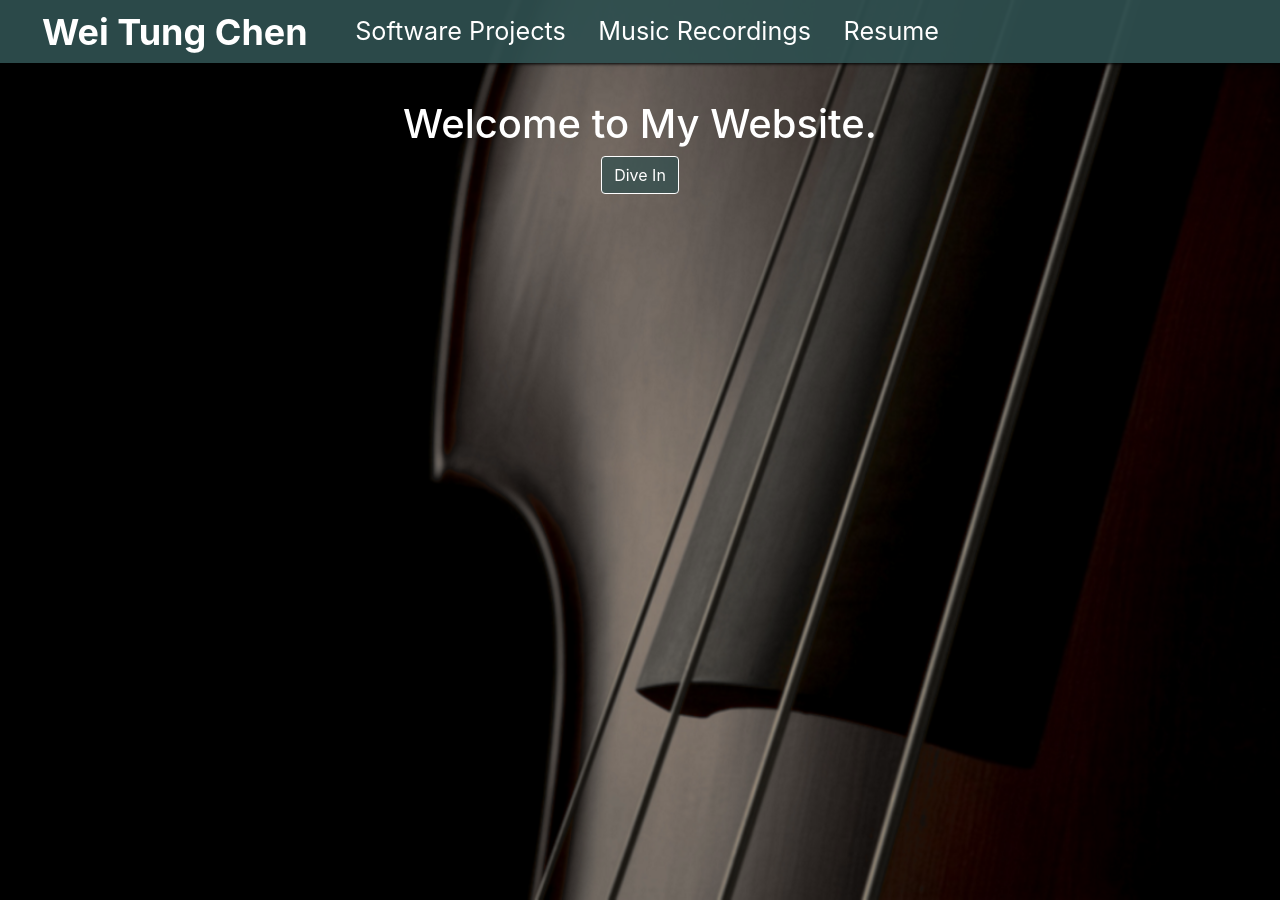
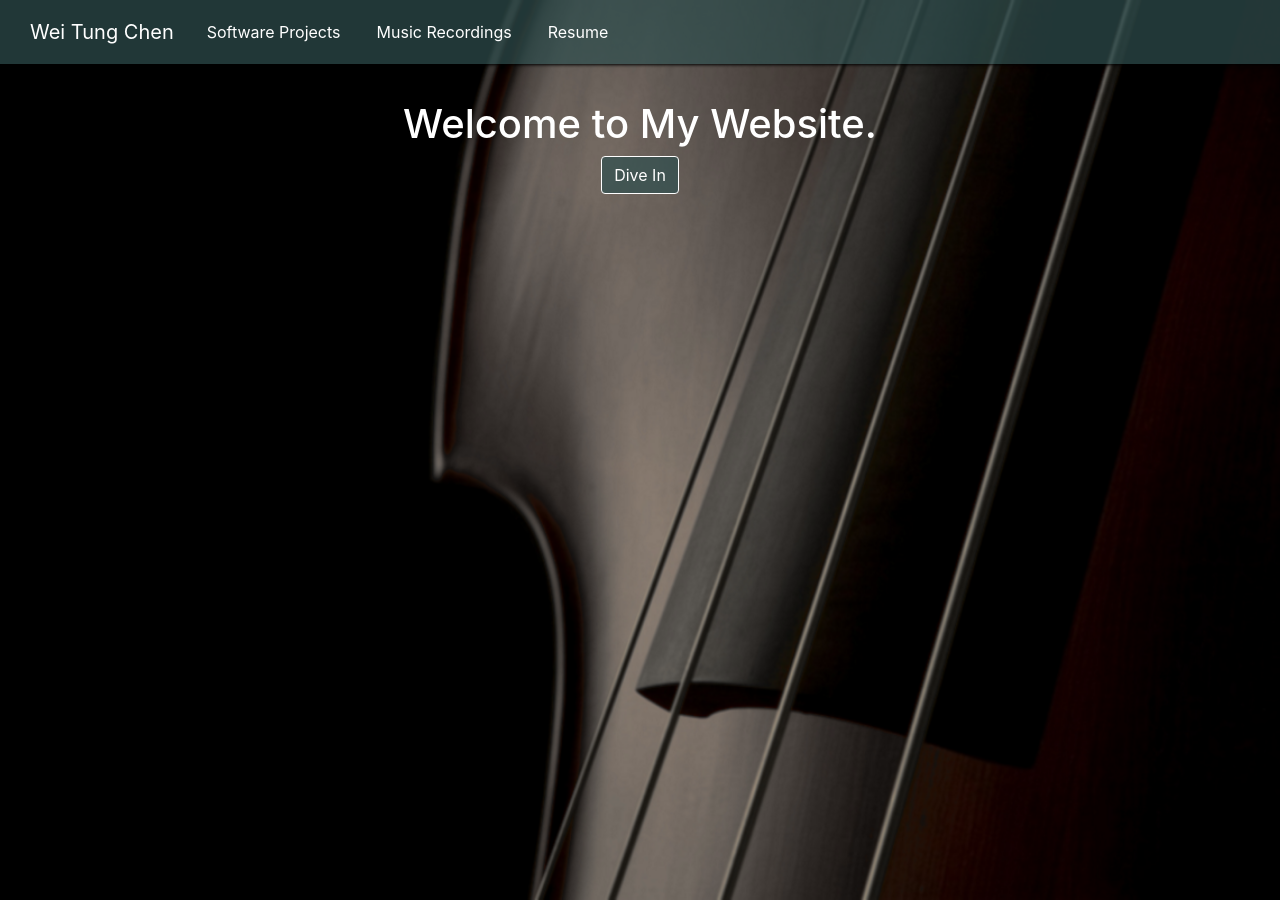
Before and after one commit to lleeoochen/lleeoochen.github.io-jekyll, a Jekyll site: the page built from index.md, in a window 1280 px wide. Built offline with Jekyll 4.4.1, drawn with Linux system fonts in a browser that asks for light colours.

Commit message:
bootstrap menu rollback

```diff
--- a/_includes/menu.html
+++ b/_includes/menu.html
@@ -1,10 +1,14 @@
 <nav class="navbar navbar-expand-md">
 	<div class="container-fluid">
-		<a id="home-nav" href="{{ site.baseurl }}/" class="navbar-brand">
-			Wei Tung Chen
+		<a href="{{ site.baseurl }}/" class="navbar-brand">
+			<div id="home-nav" class="row">
+				Wei Tung Chen
+			</div>
 		</a>
 
-		<img class="navbar-toggler" src="/assets/images/menu.png" data-toggle="collapse" data-target="#navbarNav"/>
+		<button class="navbar-toggler" data-toggle="collapse" data-target="#navbarNav">
+			<img class="navbar-toggler-icon" src="/assets/images/menu.png" />
+		</button>
 
 		<div class="collapse navbar-collapse" id="navbarNav">
 			<ul class="nav navbar-nav">
--- a/assets/css/includes/menu.scss
+++ b/assets/css/includes/menu.scss
@@ -1,33 +1,17 @@
 ---
 ---
-@media screen and (orientation: portrait) {
-  :root {
-    --menu-title-size: 3vh;
-    --menu-margin-size: 0.5vh;
-    --menu-toggle-size: 5vh;
-  }
-}
-@media screen and (orientation: landscape) {
-  :root {
-    --menu-title-size: 4vh;
-    --menu-margin-size: 0.5vh;
-    --menu-toggle-size: 5vh;
-  }
-}
-
 :root {
-  --menu-background-color: #2f4f4fed;
-  --menu-foreground-color: #ffffff;
-  --menu-hover-color: #87CEFA;
+  --background-color: #2f4f4fb3;
+  --foreground-color: #ffffff;
+  --hover-color: #87CEFA;
 }
 
 .navbar {
   box-shadow: 1px 1px 3px black;
   opacity: 1;
   z-index: 100;
-  background-color: var(--menu-background-color);
-  padding: var(--menu-margin-size) !important;
-  padding-left: calc(var(--menu-margin-size) * 6) !important;
+  background-color: var(--background-color);
+  padding-left: 30px;
   position: fixed;
   width: 100%;
 
@@ -46,50 +30,54 @@
 }
 
 .navbar-nav .nav-link {
-  padding-left: var(--menu-margin-size) !important;
+  padding-left: 20px;
   white-space: nowrap;
-  color: var(--menu-foreground-color) !important;
+  color: var(--foreground-color) !important;
   background-color: unset !important;
-  font-size: calc(var(--menu-title-size) * 0.7);
 
   &:hover {
-    color: var(--menu-hover-color) !important;
+    color: var(--hover-color) !important;
   }
 
   hr {
-    background-color: var(--menu-foreground-color);
+    background-color: var(--foreground-color);
   }
 }
 
 .navbar-nav li .dropdown-menu {
-  background-color: var(--menu-background-color);
+  background-color: var(--background-color);
   background-clip: unset;
   margin: 0;
 
   .dropdown-item {
-    color: var(--menu-foreground-color) !important;
+    color: var(--foreground-color) !important;
 
     &:hover {
-      color: var(--menu-hover-color) !important;
+      color: var(--hover-color) !important;
       background-color: unset;
     }
   }
 
   hr {
-    background-color: var(--menu-foreground-color);
+    background-color: var(--foreground-color);
     margin-left: 15px;
     margin-right: 15px;
   }
 }
 
 #home-nav {
-  padding-right: calc(var(--menu-margin-size) * 6);
-  color: var(--menu-foreground-color);
-  font-size: var(--menu-title-size);
-  font-weight: bold;
+  line-height: 48px;
+  height: 48px;
+  padding-right: 24px;
+  color: var(--foreground-color);
+
+  h4 {
+    line-height: unset;
+    padding-left: 10px;
+  }
 
   &:hover {
-    color: var(--menu-hover-color) !important;
+    color: var(--hover-color) !important;
   }
 
   img {
@@ -100,10 +88,3 @@
 .dropdown:hover .dropdown-menu {
   display: block;
 }
-
-.navbar-toggler {
-  padding: var(--menu-margin-size);
-  width: var(--menu-toggle-size);
-
-  /*font-size: var(--menu-title-size);*/
-}
```
